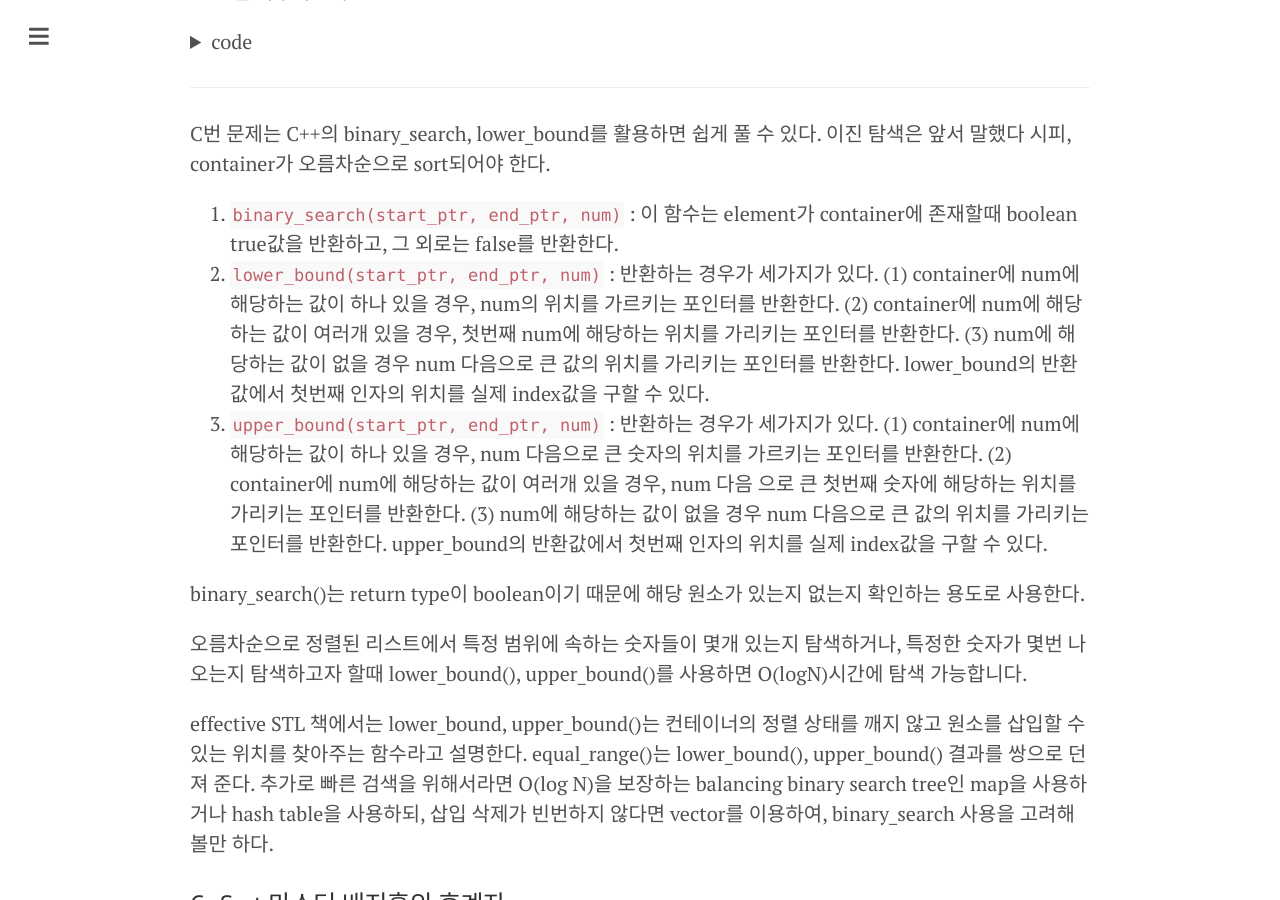
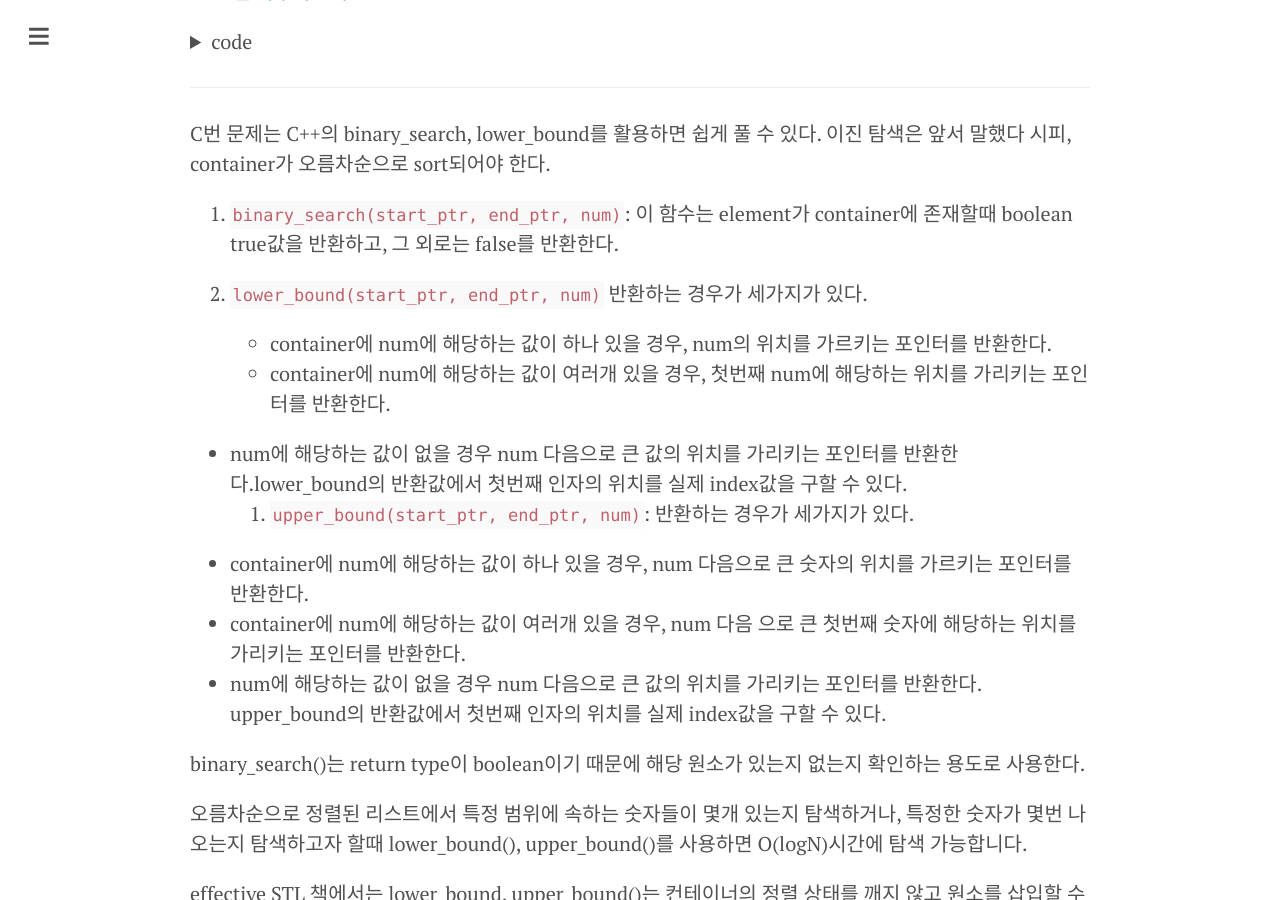
Before and after one commit to changhyeonnam/changhyeonnam.github.io, a Jekyll site: the page built from _posts/2021/2021-07-21-Binary_search.md, in a window 1280 px wide and 900 px high, scrolled down 2064 px. Built offline with Jekyll 4.4.1, drawn with Linux system fonts in a browser that asks for light colours; nearby versions of some CDN libraries; formulas are drawn with MathJax 3; comment, search, counter and statistics services are not loaded.

Commit message:
Update 2021-07-21-Binary_search.md

```diff
--- a/_posts/2021/2021-07-21-Binary_search.md
+++ b/_posts/2021/2021-07-21-Binary_search.md
@@ -152,17 +152,17 @@ int main(){
 
 C번 문제는 C++의 binary_search, lower_bound를 활용하면 쉽게 풀 수 있다. 이진 탐색은 앞서 말했다 시피, container가 오름차순으로 sort되어야 한다.
 
-1. `binary_search(start_ptr, end_ptr, num)` : 이 함수는 element가 container에 존재할때 boolean true값을 반환하고, 그 외로는 false를 반환한다.
-2. `lower_bound(start_ptr, end_ptr, num)` : 반환하는 경우가 세가지가 있다.
-(1) container에 num에 해당하는 값이 하나 있을 경우, num의 위치를 가르키는 포인터를 반환한다.
-(2) container에 num에 해당하는 값이 여러개 있을 경우, 첫번째 num에 해당하는 위치를 가리키는 포인터를 반환한다.
-(3) num에 해당하는 값이 없을 경우 num 다음으로 큰 값의 위치를 가리키는 포인터를 반환한다.
-lower_bound의 반환값에서 첫번째 인자의 위치를 실제 index값을 구할 수 있다.
-3. `upper_bound(start_ptr, end_ptr, num)` : 반환하는 경우가 세가지가 있다.
-(1) container에 num에 해당하는 값이 하나 있을 경우, num 다음으로 큰 숫자의 위치를 가르키는 포인터를 반환한다.
-(2) container에 num에 해당하는 값이 여러개 있을 경우, num 다음 으로 큰 첫번째 숫자에 해당하는 위치를 가리키는 포인터를 반환한다.
-(3) num에 해당하는 값이 없을 경우 num 다음으로 큰 값의 위치를 가리키는 포인터를 반환한다.
-upper_bound의 반환값에서 첫번째 인자의 위치를 실제 index값을 구할 수 있다.
+1. `binary_search(start_ptr, end_ptr, num)`: 이 함수는 element가 container에 존재할때 boolean true값을 반환하고, 그 외로는 false를 반환한다.
+
+2. `lower_bound(start_ptr, end_ptr, num)`  반환하는 경우가 세가지가 있다.
+- container에 num에 해당하는 값이 하나 있을 경우, num의 위치를 가르키는 포인터를 반환한다.
+- container에 num에 해당하는 값이 여러개 있을 경우, 첫번째 num에 해당하는 위치를 가리키는 포인터를 반환한다.
+
+- num에 해당하는 값이 없을 경우 num 다음으로 큰 값의 위치를 가리키는 포인터를 반환한다.lower_bound의 반환값에서 첫번째 인자의 위치를 실제 index값을 구할 수 있다.
+3. `upper_bound(start_ptr, end_ptr, num)`: 반환하는 경우가 세가지가 있다.
+- container에 num에 해당하는 값이 하나 있을 경우, num 다음으로 큰 숫자의 위치를 가르키는 포인터를 반환한다.
+- container에 num에 해당하는 값이 여러개 있을 경우, num 다음 으로 큰 첫번째 숫자에 해당하는 위치를 가리키는 포인터를 반환한다.
+- num에 해당하는 값이 없을 경우 num 다음으로 큰 값의 위치를 가리키는 포인터를 반환한다. upper_bound의 반환값에서 첫번째 인자의 위치를 실제 index값을 구할 수 있다.
 
 binary_search()는 return type이 boolean이기 때문에 해당 원소가 있는지 없는지 확인하는 용도로 사용한다.
 
```
